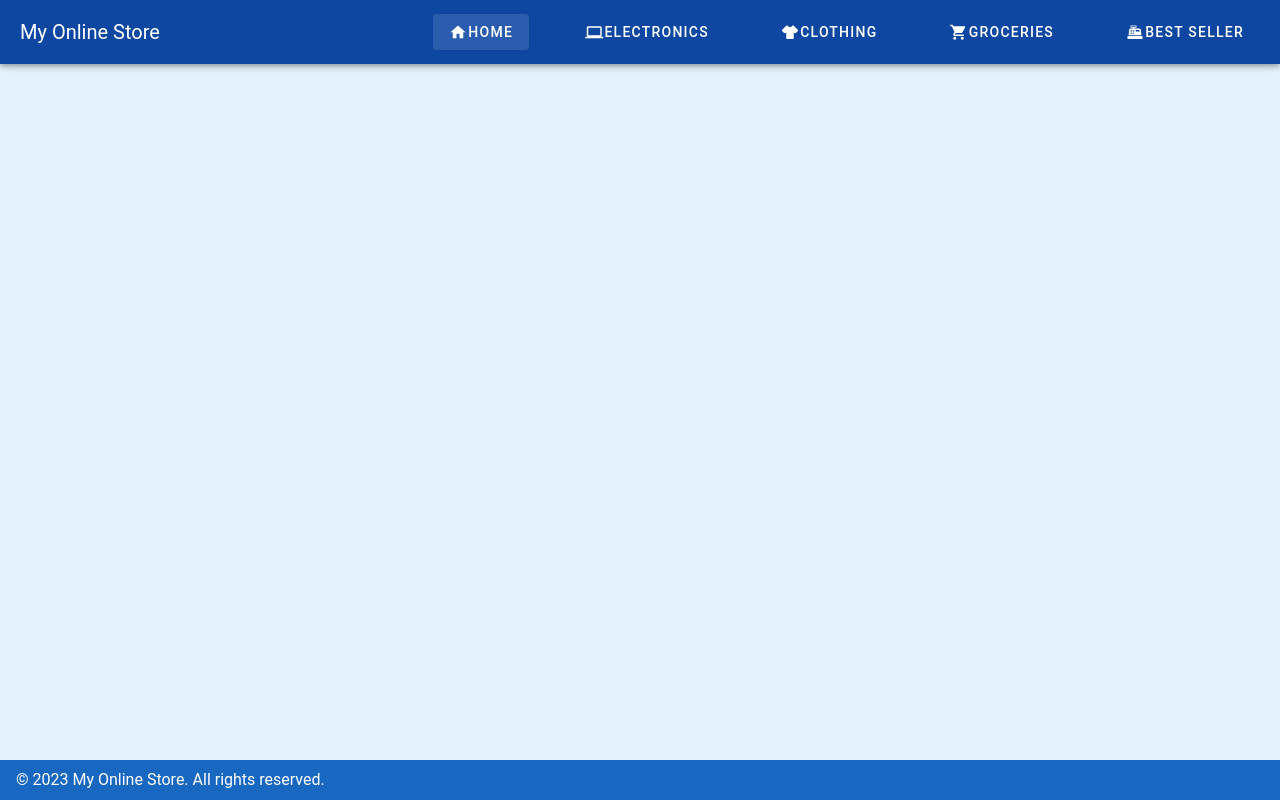
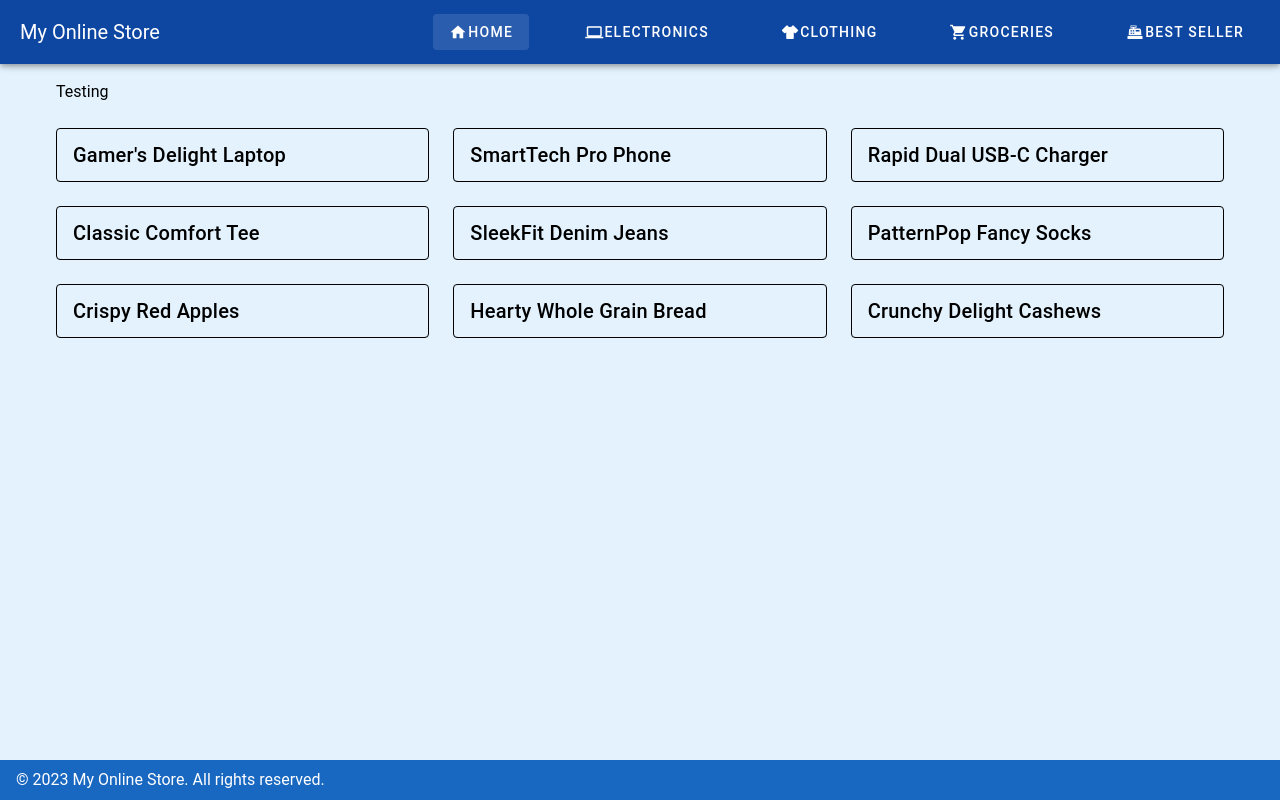
Before and after one commit to GVSU-CIS371/project5-webdevs, a Vue app: page /#/ in a window 1280 px wide. Built offline with nearby package versions, Linux system fonts and the light colour scheme.

Commit message:
got some components present

```diff
--- a/src/components/Home.vue
+++ b/src/components/Home.vue
@@ -1,11 +1,37 @@
 <template>
   <v-container>
     <v-row>
-      <v-col></v-col>
+      <v-col>
+        Testing
+      </v-col>
+    </v-row>
+    <v-row>
+      <v-col
+        v-for="(product, index) in productStore.products"
+        :key="index"
+        cols="12"
+        md="4"
+      >
+        <StoreItem :product="product"></StoreItem>
+      </v-col>
     </v-row>
   </v-container>
 </template>
 
 <script lang="ts" setup>
-// your answer
+  import { useProductStore } from '../stores/ProductStore';
+  import { onMounted } from 'vue';
+  import StoreItem from "./StoreItem.vue";
+
+  const productStore = useProductStore();
+  onMounted(() => {
+    productStore.init();
+    console.log(productStore.products);
+  });
+
+
+  //productStore.init();
+  console.log(productStore.products);
+
+
 </script>
--- a/src/components/StoreItem.vue
+++ b/src/components/StoreItem.vue
@@ -2,19 +2,21 @@
   <v-card
     variant="outlined"
     hover
-    :title="props.product.name"
+    :title="product.name"
 
   >
   </v-card>
 </template>
 
 <script lang="ts" setup>
-import { Product } from "../types/product";
+import { ProductDoc } from "../types/product";
 
 type Props = {
-  product: Product;
+  product: ProductDoc;
 }
 const props = defineProps<Props>();
+const product = props.product.data;
+console.log(product);
 
 
 </script>
```
